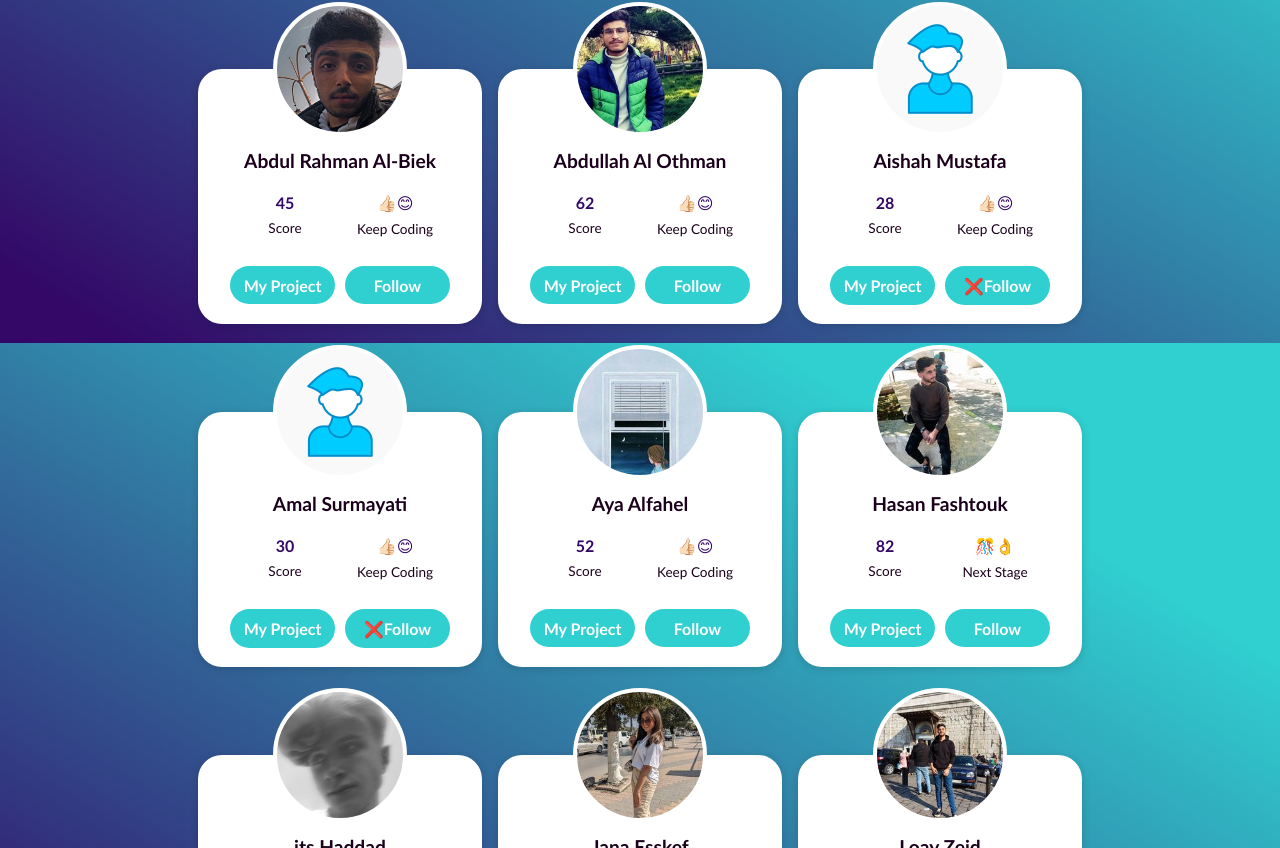
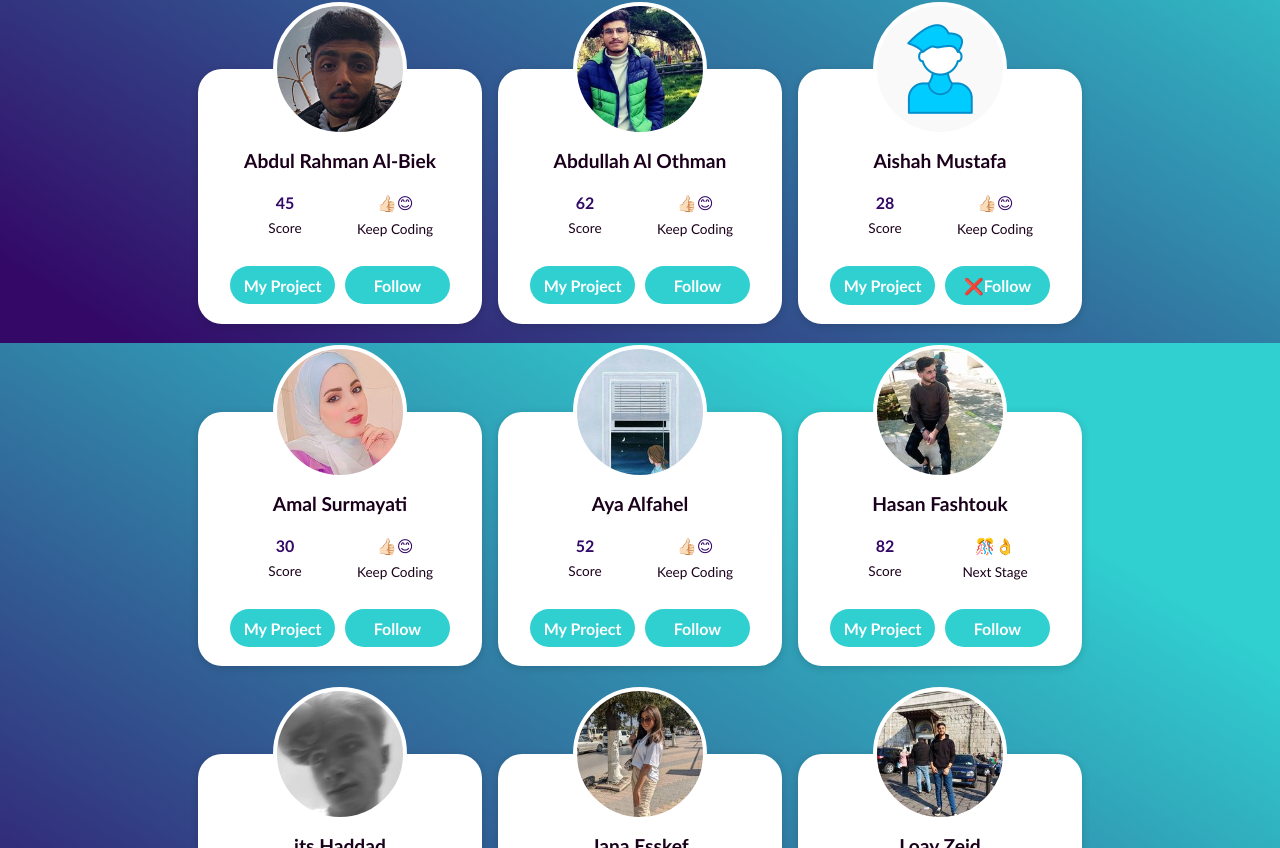
Before and after one commit to waelhabbal/sanad-youthdoors-frontend-web-development-beginner-MAY-2023, a plain HTML site: page index.html in a window 1280 px wide. Shown: the part 457-1305 px from the top of the page. Drawn offline with Linux system fonts and the light colour scheme.

Commit message:
add follow to a student

```diff
--- a/index.html
+++ b/index.html
@@ -323,7 +323,10 @@
           </div>
         </div>
         <div class="card">
-          <img src="./assests/images/student_profile/student.png" alt="" />
+          <img
+            src="./assests/images/student_profile/amal_surmayati_profile.jpg"
+            alt=""
+          />
           <h2 class="name">Amal Surmayati</h2>
           <div class="actions">
             <div class="final-result">
@@ -346,7 +349,11 @@
                 target="_blank"
                 >My Project</a
               >
-              <a href="#!" onclick="return false;" target="_blank">❌Follow</a>
+              <a
+                href="https://www.facebook.com/profile.php?id=100027931595124"
+                target="_blank"
+                >Follow</a
+              >
             </div>
           </div>
         </div>
```
Also changed, not shown: assests/images/student_profile/amal_surmayati_profile.jpg (added).
